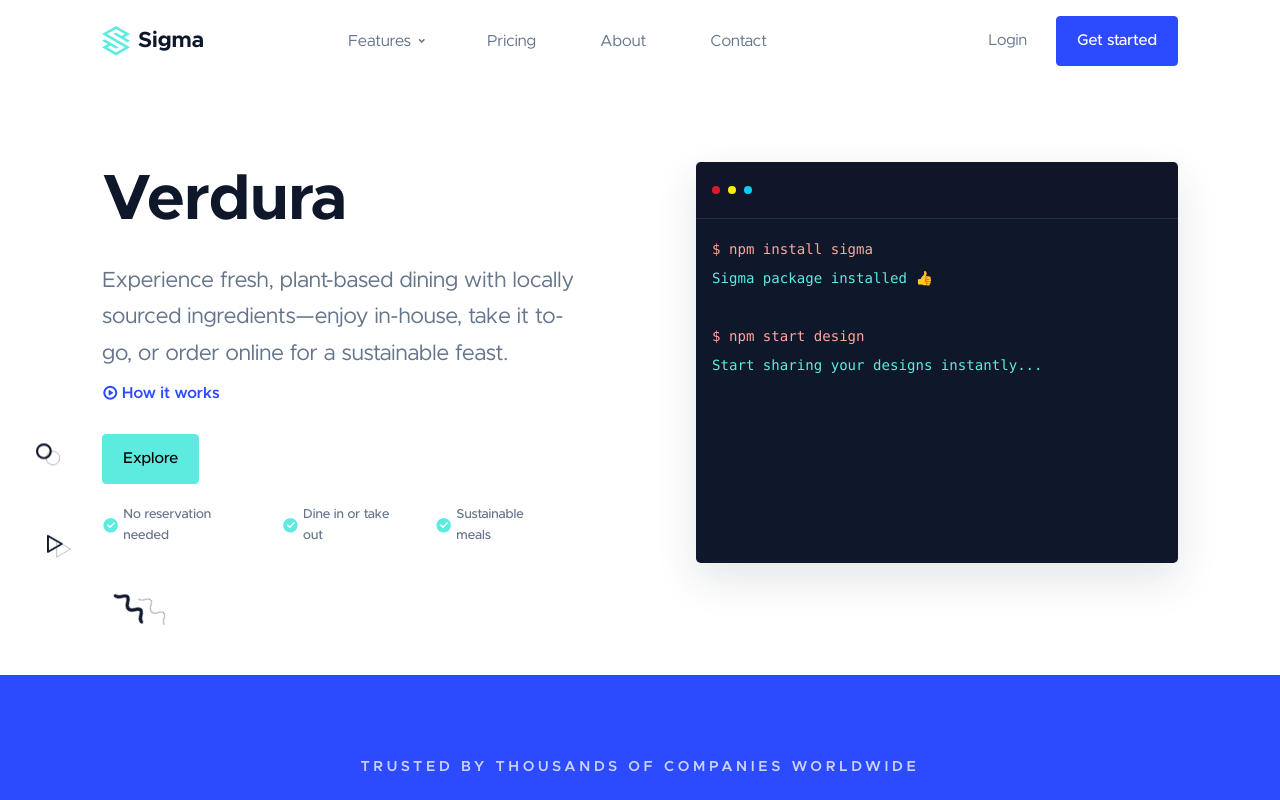
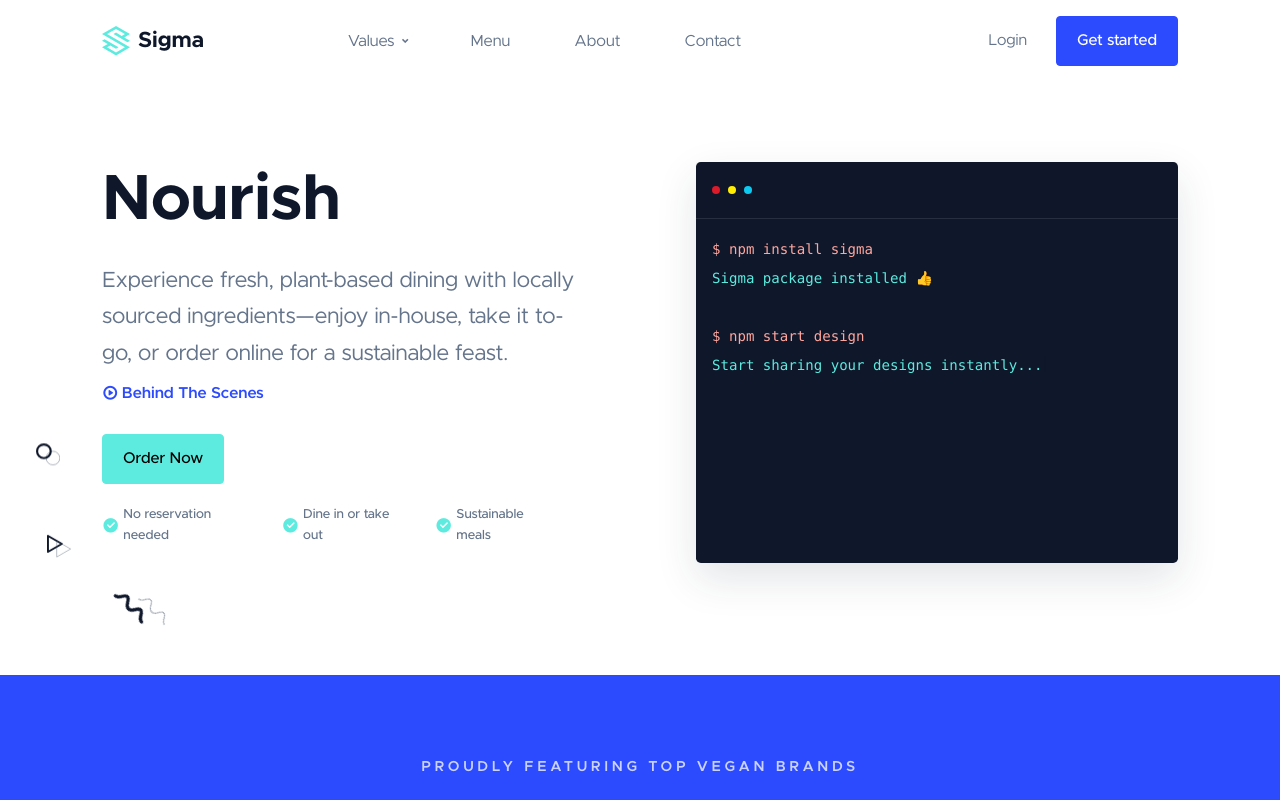
Before and after one commit to ishannagpal10/tsawebmaster-2025, a plain HTML site: page index.html in a window 1280 px wide. Shown: the top 800 px of the page. Drawn offline with Linux system fonts and the light colour scheme.

Commit message:
Second commit

```diff
--- a/index.html
+++ b/index.html
@@ -38,7 +38,7 @@
     </noscript>
 
     <!-- Page Title -->
-    <title>Bootstrap 5 HTML Template</title>
+    <title>Nourish</title>
 
 </head>
 <body class="">
@@ -70,7 +70,7 @@
                     <li class="nav-item dropdown position-static">
                         <a class="nav-link dropdown-toggle" href="#" role="button" data-bs-toggle="dropdown"
                             aria-haspopup="true" aria-expanded="false">
-                            Features
+                            Values
                         </a>
                         <!-- Features dropdown menu-->
                         <div class="dropdown-menu dropdown-megamenu">
@@ -134,7 +134,7 @@
                         <!-- / Features dropdown menu-->
                     </li>
                     <li class="nav-item">
-                        <a class="nav-link" href="./pricing.html">Pricing</a>
+                        <a class="nav-link" href="./pricing.html">Menu</a>
                     </li>
                     <li class="nav-item">
                         <a class="nav-link" href="./about.html">About</a>
@@ -160,15 +160,15 @@
 
                 <!-- Hero Text-->
                 <div class="col-12 col-lg-6 position-relative z-index-20 text-center text-lg-start" data-aos="fade-in">
-                    <h1 class="display-3 fw-bold mb-4">Verdura</h1>
+                    <h1 class="display-3 fw-bold mb-4">Nourish</h1>
                     <h2 class="fs-5 text-muted fw-light lh-base">Experience fresh, plant-based dining with locally sourced ingredients—enjoy in-house, take it to-go, or order online for a sustainable feast.</h2>
                     <a href="#" class="text-decoration-none text-primary fw-bolder d-flex fs-7 justify-content-center justify-content-lg-start" data-bs-toggle="modal"
                         data-bs-target="#videoIframeModal"
                         data-pixr-video-iframe="https://player.vimeo.com/video/307721664?autoplay=1&amp;loop=false&amp;byline=false&amp;portrait=false&amp;title=false&amp;speed=true&amp;transparent=0&amp;gesture=media"
-                        role="button"><i class="ri-play-circle-line align-bottom me-1"></i> How it works</a>
+                        role="button"><i class="ri-play-circle-line align-bottom me-1"></i> Behind The Scenes</a>
 
                     <div class="mt-4 pt-1 d-flex flex-column flex-md-row justify-content-center justify-content-lg-start">
-                        <a href="#" class="btn btn-success" role="button">Explore</a>
+                        <a href="pricing.html" class="btn btn-success" role="button">Order Now</a>
                     </div>
                     <ul class="list-unstyled d-none d-md-flex align-items-center small text-muted mt-3 pt-1 fw-medium fs-9 justify-content-center justify-content-lg-start">
                         <li class="me-4 d-flex align-items-center"><i
@@ -224,8 +224,7 @@
 
         <!-- Logo Showcase-->
         <div class="bg-primary py-8" data-aos="fade-in">
-            <p class="mb-0 text-center small fw-bolder tracking-wider text-uppercase text-white opacity-75">Trusted by
-                thousands of companies worldwide</p>
+            <p class="mb-0 text-center small fw-bolder tracking-wider text-uppercase text-white opacity-75">Proudly featuring top vegan brands</p>
             <div class="mt-5">
                 <section class="marquee marquee-hover-pause">
                     <div class="marquee-body">
```
Also changed, not shown: about.html (+1 -1 lines).
